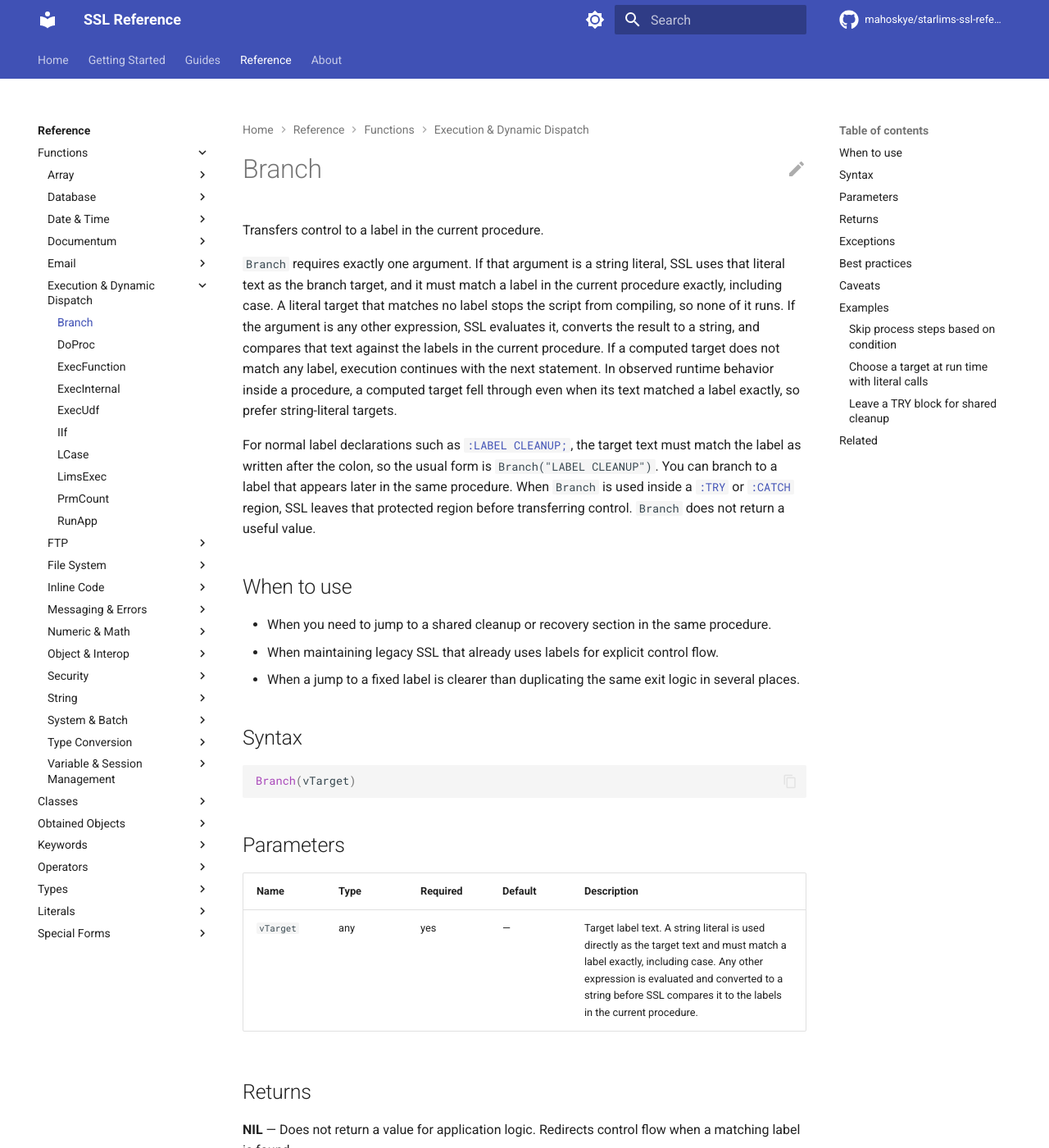
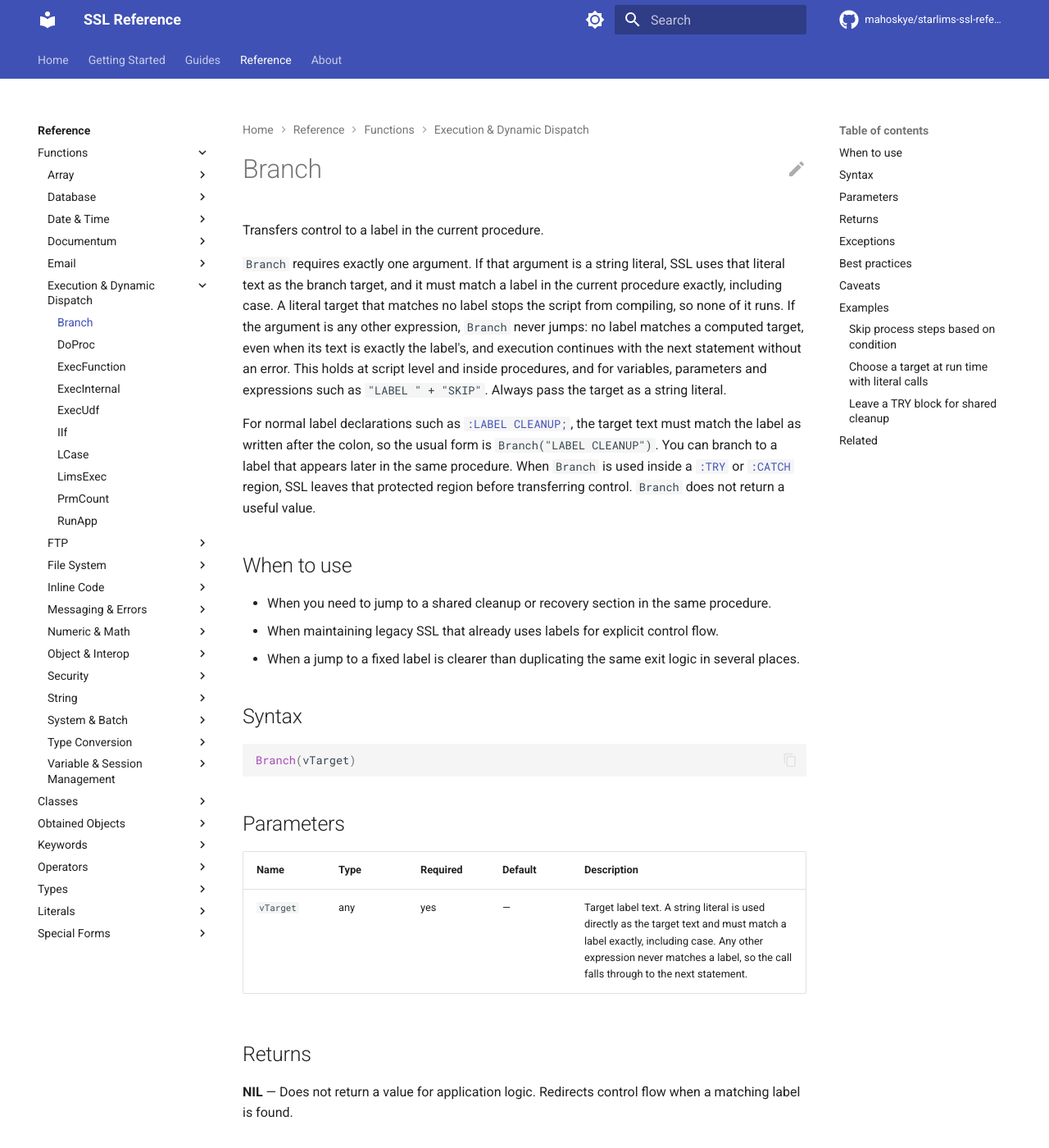
Before and after one commit to mahoskye/starlims-ssl-reference, an MkDocs documentation site: the page built from content/reference/functions/Branch.md, in a window 1280 px wide and 1400 px high. Shown: the whole window at 82% size. Built offline with MkDocs 1.6.1 and Material for MkDocs 9.7.7, drawn with Linux system fonts in a browser that asks for light colours; plug-ins that fetch from the network failed and are left out; comment, search, counter and statistics services are not loaded; some of the changed text lies outside the part shown.

Commit message:
Branch, LABEL: a computed target never jumps (verified on STARLIMS 12)
Replaces the observed-only caveat: only a string-literal target reaches a
label. A variable, parameter or expression never matches, even with the
exact label text, at script level or inside a procedure, and falls through
without an error.

Co-Authored-By: Claude Opus 5.5 <noreply@anthropic.com>

```diff
--- a/content/reference/functions/Branch.md
+++ b/content/reference/functions/Branch.md
@@ -13,7 +13,7 @@ starlims:
 
 Transfers control to a label in the current procedure.
 
-`Branch` requires exactly one argument. If that argument is a string literal, SSL uses that literal text as the branch target, and it must match a label in the current procedure exactly, including case. A literal target that matches no label stops the script from compiling, so none of it runs. If the argument is any other expression, SSL evaluates it, converts the result to a string, and compares that text against the labels in the current procedure. If a computed target does not match any label, execution continues with the next statement. In observed runtime behavior inside a procedure, a computed target fell through even when its text matched a label exactly, so prefer string-literal targets.
+`Branch` requires exactly one argument. If that argument is a string literal, SSL uses that literal text as the branch target, and it must match a label in the current procedure exactly, including case. A literal target that matches no label stops the script from compiling, so none of it runs. If the argument is any other expression, `Branch` never jumps: no label matches a computed target, even when its text is exactly the label's, and execution continues with the next statement without an error. This holds at script level and inside procedures, and for variables, parameters and expressions such as `"LABEL " + "SKIP"`. Always pass the target as a string literal.
 
 For normal label declarations such as [`:LABEL CLEANUP;`](../keywords/LABEL.md), the target text must match the label as written after the colon, so the usual form is `Branch("LABEL CLEANUP")`. You can branch to a label that appears later in the same procedure. When `Branch` is used inside a [`:TRY`](../keywords/TRY.md) or [`:CATCH`](../keywords/CATCH.md) region, SSL leaves that protected region before transferring control.
 `Branch` does not return a useful value.
@@ -34,7 +34,7 @@ Branch(vTarget)
 
 | Name | Type | Required | Default | Description |
 |------|------|----------|---------|-------------|
-| `vTarget` | any | yes | — | Target label text. A string literal is used directly as the target text and must match a label exactly, including case. Any other expression is evaluated and converted to a string before SSL compares it to the labels in the current procedure. |
+| `vTarget` | any | yes | — | Target label text. A string literal is used directly as the target text and must match a label exactly, including case. Any other expression never matches a label, so the call falls through to the next statement. |
 
 ## Returns
 
@@ -57,16 +57,16 @@ Branch(vTarget)
 !!! failure "Don't"
     - Pass plain label names such as `"CLEANUP"` for a normal [`:LABEL CLEANUP;`](../keywords/LABEL.md) target. The text must match the label exactly as written after the colon.
     - Change the case of the target text. `Branch("label cleanup")` does not match `:LABEL CLEANUP;`, and the script does not compile.
-    - Rely on a computed target to reach a label inside a procedure. Use a string literal instead.
+    - Pass a variable, parameter or expression as the target. A computed target never reaches a label. Use a string literal.
     - Use `Branch` as a substitute for ordinary [`:IF`](../keywords/IF.md), [`:FOR`](../keywords/FOR.md), [`:WHILE`](../keywords/WHILE.md), or [`:RETURN`](../keywords/RETURN.md) flow when structured control is sufficient.
-    - Assume a computed target will raise an error when it does not match. A computed miss simply falls through to the next statement.
+    - Expect an error from a computed target. It falls through silently, so the jump is lost without any sign.
 
 ## Caveats
 
 - Calling `Branch()` without a target stops the script from compiling, so no runtime error can be caught.
 - For [`:LABEL name;`](../keywords/LABEL.md), the usual branch target is `"LABEL name"`. For mashed labels such as [`:LABELNAME;`](../keywords/LABEL.md), the target text must match that exact token text instead.
 - A string-literal target that matches no label stops the script from compiling, so none of the script runs and no [`:TRY`](../keywords/TRY.md) can catch the failure. Matching is case-sensitive: a literal `Branch("label skip")` for [`:LABEL SKIP;`](../keywords/LABEL.md) fails the same way.
-- In observed runtime behavior inside a procedure, a computed target fell through to the next statement even when its text matched a label exactly, while the same text as a string literal reached the label. Use string-literal targets.
+- A computed target never jumps, at script level or inside a procedure, even when its text exactly matches a label (verified on STARLIMS 12). Execution continues with the next statement, and no error is raised.
 - An [`:ERROR`](../keywords/ERROR.md) handler can branch back to a label before `:ERROR`, so a retry loop works. Branching the other way, from the protected statements to a label inside the handler, raises a runtime error: `Exception has been thrown by the target of an invocation.`
 
 ## Examples
```
Also changed, not shown: content/reference/keywords/LABEL.md (+1 -1 lines), 1 other file.
